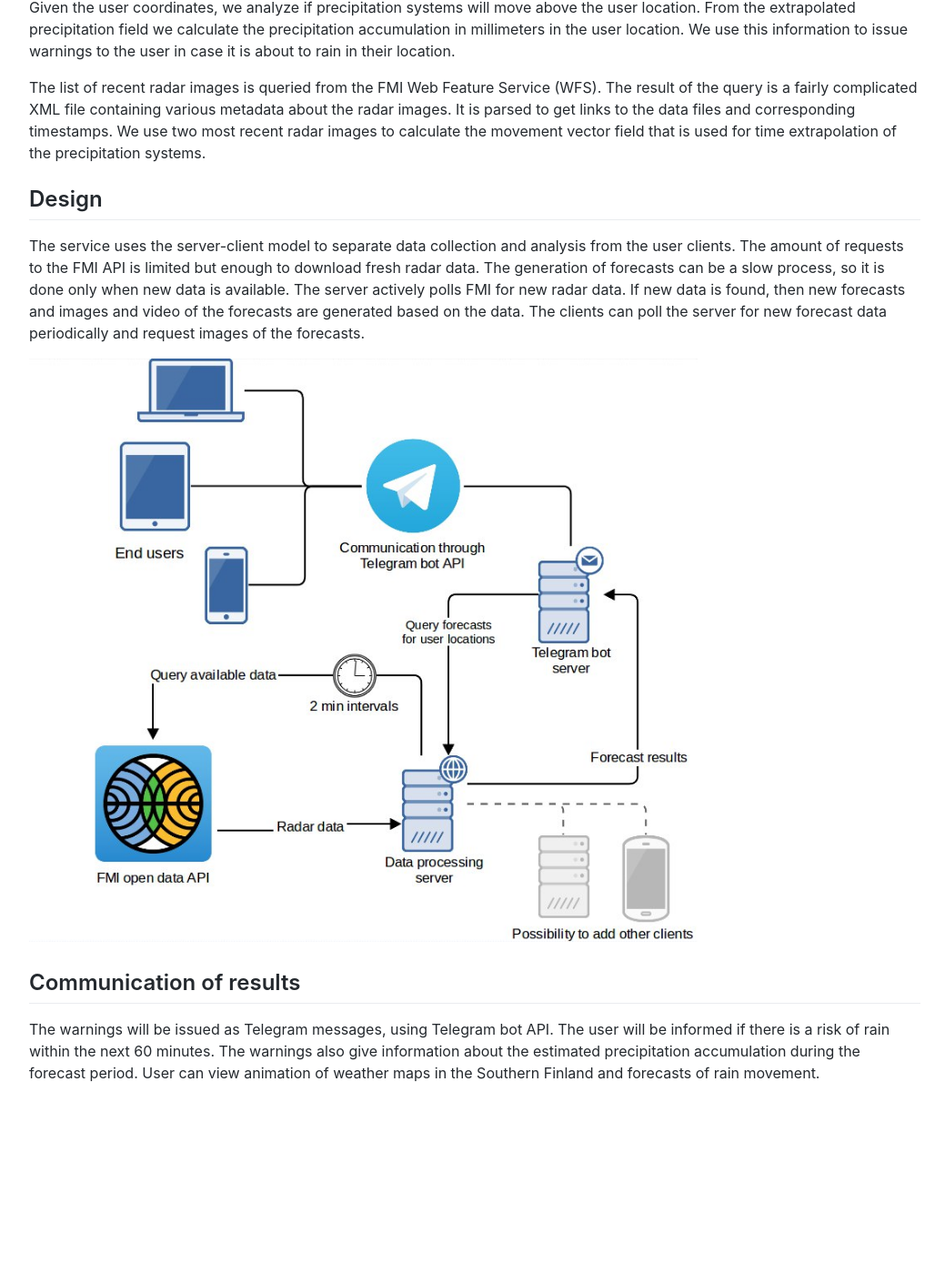
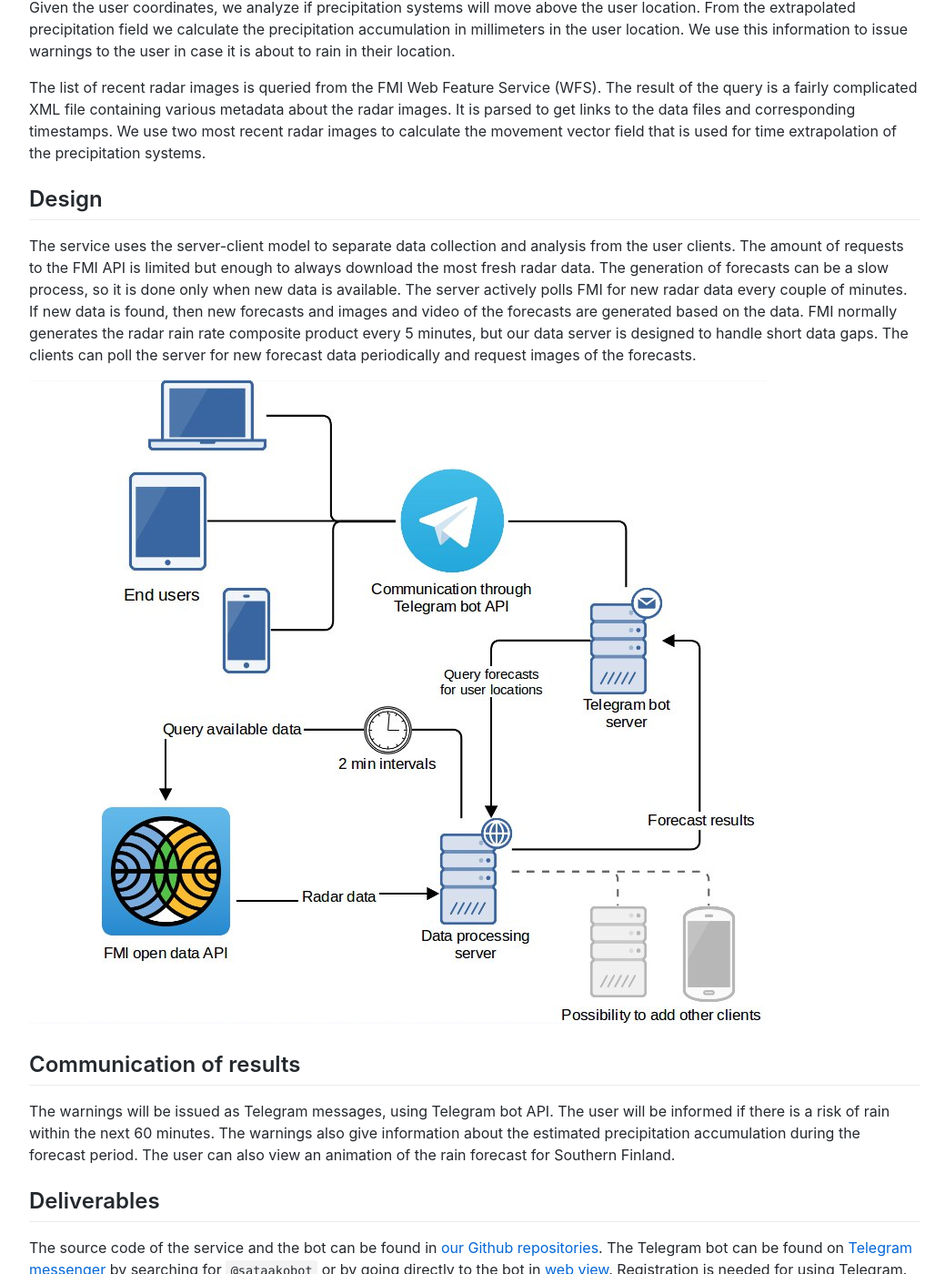
Before and after one commit to sataako/sataako.github.io, a Jekyll site: the page built from index.md, in a window 1280 px wide and 1400 px high, scrolled down 1587 px. Shown: the whole window at 91% size, without its empty margins (118-1157 px from the left). Built offline with Jekyll 4.4.1, drawn with Linux system fonts in a browser that asks for light colours; our own code applies the rules of GitHub Pages for plain Markdown files; comment, search, counter and statistics services are not loaded; before the commit the page ends 2810 px from its top, so only the background shows below that; some of the changed text lies outside the part shown.

Commit message:
Update index.md

```diff
--- a/index.md
+++ b/index.md
@@ -1,11 +1,10 @@
 # Sataako?<img src="https://raw.githubusercontent.com/sataako/sataako.github.io/master/images/umbrella-580061.svg?sanitize=true" width="50px" />
-The Sataako? -service issues warnings to users of when it will rain at their location within the next hour in the Helsinki metropolitan area. Users can currently access the service via a Telegram bot; other clients like mobile apps can be created by utilising the open API of the fmio-server. The service uses optic flow to interpolate the movement of precipitation systems during the next 60 minutes based on data gathered through FMI open data.
+The Finnish weather is known for its variability, and is rightfully one of the most common topics of smalltalk. Often in everyday life, you find yourself wondering “will it rain?” (“Sataako?” in Finnish). Should you take the bike or the tram. Many professionals, like farmers, also strongly rely on this information.
 
-The source code of the service and the bot can be found [here](https://github.com/sataako).
-The Telegram bot can be found on [Telegram](https://telegram.org/) by searching for `@sataakobot` or by going directly to the bot in web view [here](https://web.telegram.org/#/im?p=@sataakobot). Registration is needed for using Telegram. Both Telegram and the bot are free to use. The bot is not currently running on a dedicated server - don’t be surprised if its down.
+The Sataako? -service issues warnings to users of when it will rain at their location within the next hour in the Southern Finland. Users can currently access the service via a Telegram bot; other clients like mobile apps can be created by utilising the open API of the data server of the service, titled fmio-server. The service uses a motion algorithm to forecast the movement of precipitation systems during the next 60 minutes based on weather radar data gathered through FMI open data.
 
 ## Use case
-Terhi commutes by bike and is about to head home. The weather looks like it is going to rain soon and she does not want to get wet. She opens Telegram and starts a conversation with `@sataakobot`. She gives her current location to the bot through pressing a button in the conversation. By doing this she has subscribed to Telegram alerts from the bot in case it’s about to rain within the next hour at her location. The bot gives a warning saying it will start raining in 45 minutes. Given this information she decides she has just enough time to pedal home before the rain. When she has reached home, dry, she disables the notifications since it’s friday and she does not need the bike during the weekend.
+Terhi commutes by bike and is about to head home. The weather looks like it might rain soon and she does not want to get wet. She opens Telegram and starts a conversation with `@sataakobot`. She gives her current location to the bot through pressing a button in the conversation. By doing this she has subscribed to Telegram alerts from the bot in case it’s about to rain within the next hour at her location. The bot gives a warning saying it will start raining in 45 minutes. Given this information she decides she has just enough time to pedal home before the rain. When she has reached home, dry, she disables the notifications since it’s friday and she does not need the bike during the weekend.
 
 Below you can see a demo video of the app.
 <video style="width: 100%" poster="https://github.com/sataako/sataako.github.io/blob/master/images/photo6023965351362013859.jpg?raw=true" controls=""><source src="https://github.com/sataako/sataako.github.io/blob/master/images/telegram_bot_demo.mp4?raw=true" type="video/mp4"></video>
@@ -23,9 +22,13 @@ To be able to give a rain forecast (nowcast), we need to do time extrapolation o
 The list of recent radar images is queried from the FMI Web Feature Service (WFS). The result of the query is a fairly complicated XML file containing various metadata about the radar images. It is parsed to get links to the data files and corresponding timestamps. We use two most recent radar images to calculate the movement vector field that is used for time extrapolation of the precipitation systems.
 
 ## Design
-The service uses the server-client model to separate data collection and analysis from the user clients. The amount of requests to the FMI API is limited but enough to download fresh radar data. The generation of forecasts can be a slow process, so it is done only when new data is available. The server actively polls FMI for new radar data. If new data is found, then new forecasts and images and video of the forecasts are generated based on the data. The clients can poll the server for new forecast data periodically and request images of the forecasts.
+The service uses the server-client model to separate data collection and analysis from the user clients. The amount of requests to the FMI API is limited but enough to always download the most fresh radar data. The generation of forecasts can be a slow process, so it is done only when new data is available. The server actively polls FMI for new radar data every couple of minutes. If new data is found, then new forecasts and images and video of the forecasts are generated based on the data. FMI normally generates the radar rain rate composite product every 5 minutes, but our data server is designed to handle short data gaps. The clients can poll the server for new forecast data periodically and request images of the forecasts.
 
-<img src="https://github.com/sataako/sataako.github.io/blob/master/images/photo6023965351362013861.jpg?raw=true" width="75%" />
+<img src="https://github.com/sataako/sataako.github.io/blob/master/images/photo6023965351362013861.jpg?raw=true" />
 
 ## Communication of results
-The warnings will be issued as Telegram messages, using Telegram bot API. The user will be informed if there is a risk of rain within the next 60 minutes. The warnings also give information about the estimated precipitation accumulation during the forecast period. User can view animation of weather maps in the Southern Finland and forecasts of rain movement.
+The warnings will be issued as Telegram messages, using Telegram bot API. The user will be informed if there is a risk of rain within the next 60 minutes. The warnings also give information about the estimated precipitation accumulation during the forecast period. The user can also view an animation of the rain forecast for Southern Finland.
+
+## Deliverables
+The source code of the service and the bot can be found in [our Github repositories](https://github.com/sataako).
+The Telegram bot can be found on [Telegram messenger](https://telegram.org/) by searching for `@sataakobot` or by going directly to the bot in [web view](https://web.telegram.org/#/im?p=@sataakobot). Registration is needed for using Telegram. Both Telegram and the bot are free to use. The bot is not currently running on a dedicated server - don’t be surprised if it appears to be down.
```
